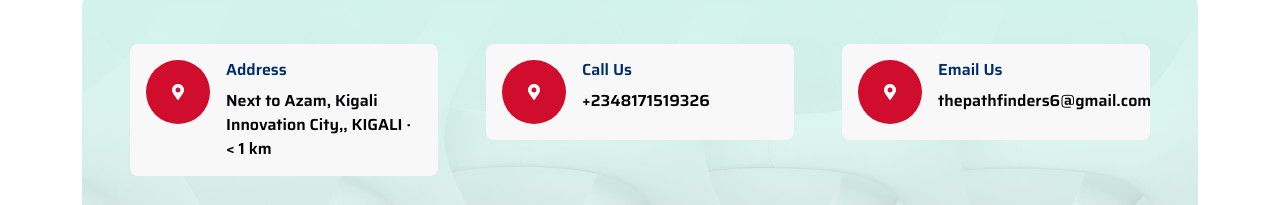
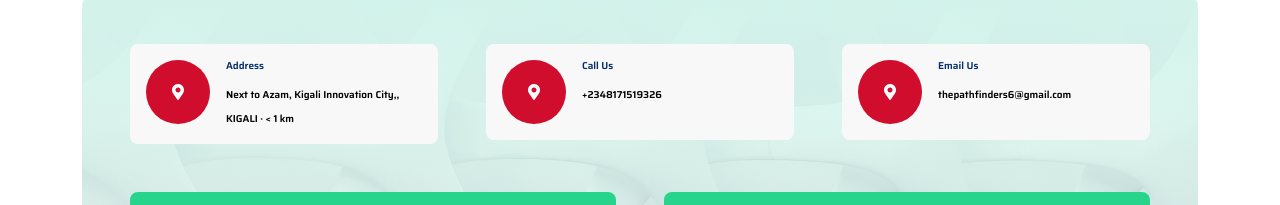
Before and after one commit to Nmesoma-solomon-peter/pathfinders, a plain HTML site: page contact.html in a window 1280 px wide. Shown: the part 747-952 px from the top of the page. Drawn offline with nearby package versions, Linux system fonts and the light colour scheme.

Commit message:
fixing the contact

```diff
--- a/css/style.css
+++ b/css/style.css
@@ -633,7 +633,7 @@
     z-index: -1;
 }
 .contact_text{
-    font-size: 1em;
+    font-size: 10px;
 }
 
 .contact-map {
```
